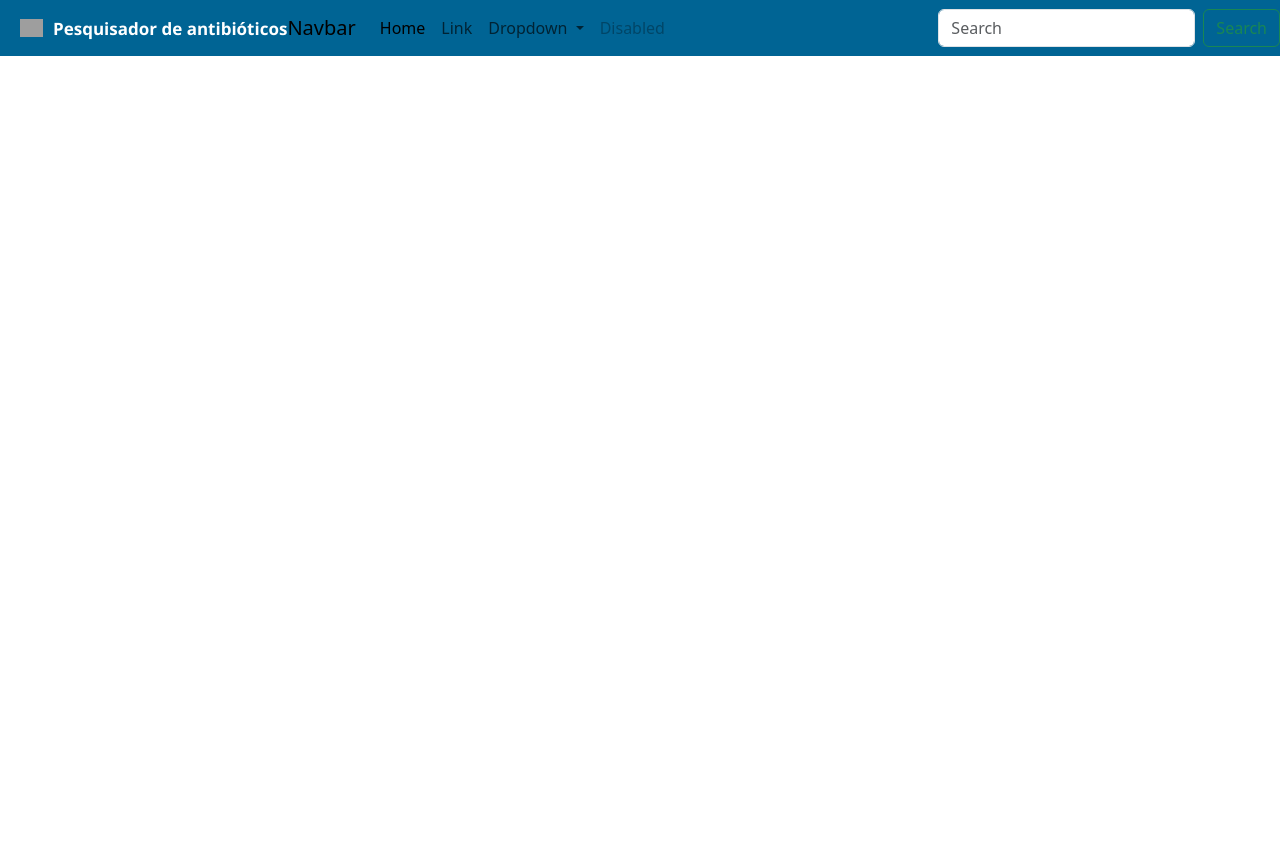
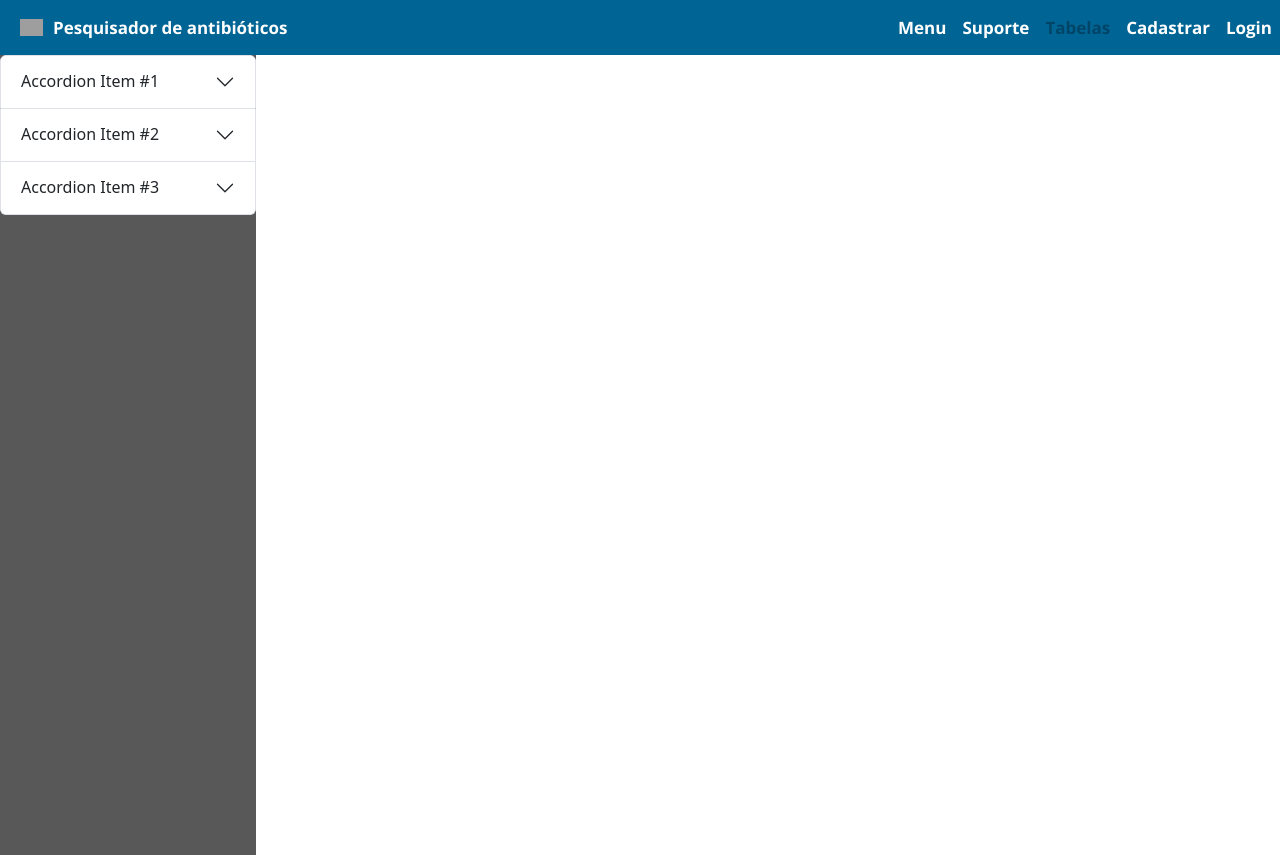
Before and after one commit to arthurbaccan/ATBSearch, a PHP site: page /tabela.html in a window 1280 px wide. Before the commit the page ends 56 px from the top, so only its background shows below. Run offline with PHP 8.4, Linux system fonts and the light colour scheme; grey boxes are pictures that could not be loaded.

Commit message:
Add files via upload

```diff
--- a/HTML/cadastro.html
+++ b/HTML/cadastro.html
@@ -5,12 +5,13 @@
     <meta name="viewport" content="width=device-width, initial-scale=1.0">
     <link rel="shortcut icon" href="../Imagens/lupa-com-antibiotico.png" type="image/x-icon">
 
+    <link rel="stylesheet" href="style.css">
+    <link rel="stylesheet" href="position.css">
     <link rel="stylesheet" href="defModel.css">
-    <link rel="stylesheet" href="position.css">
-    <link rel="stylesheet" href="style.css">
 
     <link href="https://fonts.googleapis.com/css2?family=League+Spartan:wght@400;700&display=swap" rel="stylesheet">
     <link href="https://fonts.googleapis.com/css2?family=Open+Sans:wght@700&display=swap" rel="stylesheet">
+    <link rel="shortcut icon" href="../Imagens/lupa-com-antibiotico.png" type="image/x-icon">
 
     <title>Cadastro - Pesquisador de antibióticos</title>
 </head>
--- a/HTML/defModel.css
+++ b/HTML/defModel.css
@@ -159,6 +159,21 @@ div.navbar-text {
     }
 }
 
+.nav-item {
+    a {
+        font: var(--font-text-navbar);
+        color: white;
+        text-decoration: none;
+    }a:hover {
+        text-decoration: underline;
+        color: white; /*garante que o bootstrap não mude a cor*/
+    }a:focus {
+        color: white;
+        border-radius: 5px;
+        outline: 2px solid white;
+    }
+}
+
 /* Modelo padrão da navbar */
 div.navbar {
     display: flex;
@@ -177,25 +192,7 @@ div.navbar {
 
 
     /* Links e outras coisas que pode ser adicionadas no futuro, ficam na direita */
-    div.navbar-itens {
-        display: flex;
-        align-items: center;
-        justify-content: flex-end;
 
-        gap: 20px;
-        margin-right: 20px;
-
-        a {
-            font: var(--font-text-navbar);
-            color: white;
-            text-decoration: none;
-        }a:hover {
-            text-decoration: underline;
-        }a:focus {
-            border-radius: 5px;
-            outline: 2px solid white;
-        }
-    }
 }
 
 /* Responsividade */
--- a/HTML/modBootstrap.css
+++ b/HTML/modBootstrap.css
@@ -4,18 +4,9 @@
     background-color: var(--color-blue-default);
 }
 
-.zero {
-    margin: 0;
-    padding: 0;
+.container-fluid {
     width: 100%;
-}
-
-.container-fluid {
+    max-width: none;
     margin: 0;
     padding: 0;
 }
-
-.navbar {
-    padding: 0px;
-    flex-basis: 100px;
-}
--- a/HTML/position.css
+++ b/HTML/position.css
@@ -5,3 +5,12 @@
     left: 50%;
     transform: translate(-50%, -50%);
 }
+
+
+/*provisório*/
+.limit-test {
+    width: 20%;
+    height: 100vh;
+
+    background-color: rgb(88, 88, 88);
+}
--- a/HTML/tabela.html
+++ b/HTML/tabela.html
@@ -4,28 +4,19 @@
     <meta charset="UTF-8">
     <meta name="viewport" content="width=device-width, initial-scale=1.0">
 
+
+
+
+    <link href="https://cdn.jsdelivr.net/npm/bootstrap@5.3.3/dist/css/bootstrap.min.css" rel="stylesheet" integrity="sha384-QWTKZyjpPEjISv5WaRU9OFeRpok6YctnYmDr5pNlyT2bRjXh0JMhjY6hW+ALEwIH" crossorigin="anonymous">
+
+    <link rel="stylesheet" href="style.css">
+    <link rel="stylesheet" href="position.css">
     <link rel="stylesheet" href="defModel.css">
-    <link rel="stylesheet" href="position.css">
-    <link rel="stylesheet" href="style.css">
-
     <link rel="stylesheet" href="modBootstrap.css">
-    <link href="https://cdn.jsdelivr.net/npm/bootstrap@5.3.3/dist/css/bootstrap.min.css" rel="stylesheet" integrity="sha384-QWTKZyjpPEjISv5WaRU9OFeRpok6YctnYmDr5pNlyT2bRjXh0JMhjY6hW+ALEwIH" crossorigin="anonymous">
 
     <link href="https://fonts.googleapis.com/css2?family=League+Spartan:wght@400;700&display=swap" rel="stylesheet">
     <link href="https://fonts.googleapis.com/css2?family=Open+Sans:wght@700&display=swap" rel="stylesheet">
     <link rel="shortcut icon" href="../Imagens/lupa-com-antibiotico.png" type="image/x-icon">
-
-    <style>
-        body {
-            margin: 0;
-            padding: 0;
-        }
-
-        /* container adjusted */
-        .container-fluid {width:100%;max-width:none;padding:0;}
-
-
-    </style>
 
     <title>Tabelas</title>
 </head>
@@ -33,45 +24,71 @@
       <div class="container-fluid"> <!--TEM QUE ZERAR A PORRA DE MARGIN DESSE CONTAINER DESGRAÇADO-->
         <nav class="navbar navbar-expand-lg cor">
             <div class="container-fluid">
-                <div class="navbar-text">
+              <div class="collapse navbar-collapse" id="navbarSupportedContent">
+                <ul class="navbar-nav me-auto mb-2 mb-lg-0">
+                  <div class="navbar-text">
                     <img src="../Imagens/lupa-com-antibiotico.png" alt="Título">
                     Pesquisador de antibióticos
-                </div>
-              <a class="navbar-brand" href="#">Navbar</a>
-              <button class="navbar-toggler" type="button" data-bs-toggle="collapse" data-bs-target="#navbarSupportedContent" aria-controls="navbarSupportedContent" aria-expanded="false" aria-label="Toggle navigation">
-                <span class="navbar-toggler-icon"></span>
-              </button>
-              <div class="collapse navbar-collapse" id="navbarSupportedContent">
-                <ul class="navbar-nav me-auto mb-2 mb-lg-0">
+                  </div>
+                </ul>
+                <ul class="navbar-nav mb-2 mb-lg-0">
                   <li class="nav-item">
-                    <a class="nav-link active" aria-current="page" href="#">Home</a>
+                    <a class="nav-link" href="index.html">Menu</a>
                   </li>
                   <li class="nav-item">
-                    <a class="nav-link" href="#">Link</a>
-                  </li>
-                  <li class="nav-item dropdown">
-                    <a class="nav-link dropdown-toggle" href="#" role="button" data-bs-toggle="dropdown" aria-expanded="false">
-                      Dropdown
-                    </a>
-                    <ul class="dropdown-menu">
-                      <li><a class="dropdown-item" href="#">Action</a></li>
-                      <li><a class="dropdown-item" href="#">Another action</a></li>
-                      <li><hr class="dropdown-divider"></li>
-                      <li><a class="dropdown-item" href="#">Something else here</a></li>
-                    </ul>
+                    <a class="nav-link" href="contato.html">Suporte</a>
                   </li>
                   <li class="nav-item">
-                    <a class="nav-link disabled" aria-disabled="true">Disabled</a>
+                    <a class="nav-link disabled" aria aria-disabled="true">Tabelas</a>
+                  </li>
+                  <li class="nav-item">
+                    <a class="nav-link" href="cadastro.html">Cadastrar</a>
+                  </li>
+                  <li class="nav-item">
+                    <a class="nav-link" href="login.html">Login</a>
                   </li>
                 </ul>
-                <form class="d-flex" role="search">
-                  <input class="form-control me-2" type="search" placeholder="Search" aria-label="Search">
-                  <button class="btn btn-outline-success" type="submit">Search</button>
-                </form>
               </div>
             </div>
       </div>
-
+      <div class="accordion limit-test" id="accordionExample">
+        <div class="accordion-item">
+          <h2 class="accordion-header">
+            <button class="accordion-button collapsed" type="button" data-bs-toggle="collapse" data-bs-target="#collapseOne" aria-expanded="false" aria-controls="collapseOne">
+              Accordion Item #1
+            </button>
+          </h2>
+          <div id="collapseOne" class="accordion-collapse collapse" data-bs-parent="#accordionExample">
+            <div class="accordion-body">
+              <strong>This is the first item's accordion body.</strong> It is shown by default, until the collapse plugin adds the appropriate classes that we use to style each element. These classes control the overall appearance, as well as the showing and hiding via CSS transitions. You can modify any of this with custom CSS or overriding our default variables. It's also worth noting that just about any HTML can go within the <code>.accordion-body</code>, though the transition does limit overflow.
+            </div>
+          </div>
+        </div>
+        <div class="accordion-item">
+          <h2 class="accordion-header">
+            <button class="accordion-button collapsed" type="button" data-bs-toggle="collapse" data-bs-target="#collapseTwo" aria-expanded="false" aria-controls="collapseTwo">
+              Accordion Item #2
+            </button>
+          </h2>
+          <div id="collapseTwo" class="accordion-collapse collapse" data-bs-parent="#accordionExample">
+            <div class="accordion-body">
+              <strong>This is the second item's accordion body.</strong> It is hidden by default, until the collapse plugin adds the appropriate classes that we use to style each element. These classes control the overall appearance, as well as the showing and hiding via CSS transitions. You can modify any of this with custom CSS or overriding our default variables. It's also worth noting that just about any HTML can go within the <code>.accordion-body</code>, though the transition does limit overflow.
+            </div>
+          </div>
+        </div>
+        <div class="accordion-item">
+          <h2 class="accordion-header">
+            <button class="accordion-button collapsed" type="button" data-bs-toggle="collapse" data-bs-target="#collapseThree" aria-expanded="false" aria-controls="collapseThree">
+              Accordion Item #3
+            </button>
+          </h2>
+          <div id="collapseThree" class="accordion-collapse collapse" data-bs-parent="#accordionExample">
+            <div class="accordion-body">
+              <strong>This is the third item's accordion body.</strong> It is hidden by default, until the collapse plugin adds the appropriate classes that we use to style each element. These classes control the overall appearance, as well as the showing and hiding via CSS transitions. You can modify any of this with custom CSS or overriding our default variables. It's also worth noting that just about any HTML can go within the <code>.accordion-body</code>, though the transition does limit overflow.
+            </div>
+          </div>
+        </div>
+      </div>
 
     <script src="https://cdn.jsdelivr.net/npm/bootstrap@5.3.3/dist/js/bootstrap.bundle.min.js" integrity="sha384-YvpcrYf0tY3lHB60NNkmXc5s9fDVZLESaAA55NDzOxhy9GkcIdslK1eN7N6jIeHz" crossorigin="anonymous"></script>
 
```
Also changed, not shown: HTML/contato.html (+29 -14 lines), HTML/index.html (+28 -13 lines).
